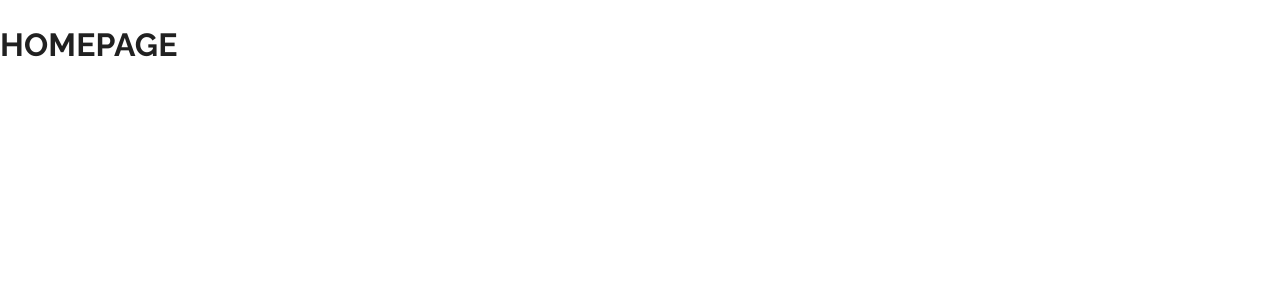
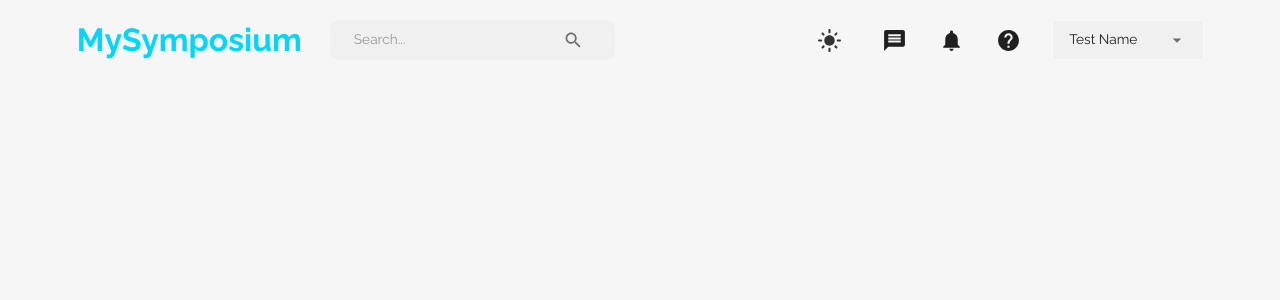
Before and after one commit to hakeem0114/MySymposium, a React (Vite) app in the folder client/: page /MySymposium/home in a window 1280 px wide. Shown: the top 300 px of the page. Built offline with nearby package versions, Linux system fonts and the light colour scheme.

Commit message:
Added navBar. Fix background colour on nav. Should be neutral white not grey

```diff
--- a/client/src/App.jsx
+++ b/client/src/App.jsx
@@ -23,7 +23,7 @@
   return (
     <div className='app'>
         <BrowserRouter>
-            <ThemeProvider theme={theme}/>
+            <ThemeProvider theme={theme}>
               <CssBaseline/>
 
               <Routes>
@@ -31,6 +31,7 @@
                     <Route path="/MySymposium/home" element={ <HomePage/> } />
                     <Route path="/MySymposium/profile/:userId" element={ <ProfilePage/> } />
               </Routes>
+            </ThemeProvider>
         </BrowserRouter>
     </div>
   )
--- a/client/src/components/FlexBetween.jsx
+++ b/client/src/components/FlexBetween.jsx
@@ -2,7 +2,7 @@
 import {styled} from '@mui/system'
 
 //Use Css style components to avoid duplication
-const FlexBetween = styled(Box)({
+const FlexBetween = styled(Box)({ //Box lets you pass styles as props in MUI componets
     display: "flex",
     justifyContent: "space-between",
     alignItems: "center"
--- a/client/src/scenes/homePage/homePage.jsx
+++ b/client/src/scenes/homePage/homePage.jsx
@@ -1,10 +1,11 @@
-import React from "react"
+import {Box} from "@mui/material"
+import { NavBar } from "../navBar/navBar"
 
 const HomePage = ()=>{
     return(
-        <div>
-            <h1>HOMEPAGE</h1>
-        </div>
+        <Box>
+            <NavBar/>
+        </Box>
     )
 }
 
--- a/client/src/scenes/navBar/navBar.jsx
+++ b/client/src/scenes/navBar/navBar.jsx
@@ -3,7 +3,7 @@
 
 //Redux Imports
 import { useDispatch,useSelector } from "react-redux"
-import { setMode, setLogout} from "states/states"
+import { setMode, setLogout} from "../../states/states"
 
 //React Router Imports
 import { useNavigate } from "react-router-dom"
@@ -19,7 +19,7 @@
     MenuItem,
     FormControl,
     useTheme,
-    useMediaQuery
+    useMediaQuery,
 } from '@mui/material'
 import{
     Search,
@@ -33,15 +33,214 @@
 } from "@mui/icons-material"
 
 //Components Imports
-import FlexBetween from "components/FlexBetween"
+import FlexBetween from "../../components/FlexBetween"
 
 
 
 const NavBar = ()=>{
+
+
+    //Dispatch actions from reducer
+    const dispatch = useDispatch()
+
+    //Navigate react routes
+    const navigate = useNavigate()
+
+    //Select global states for current user
+    const user = useSelector((state)=> state.user)
+
+    //Material UI
+    const [isMobileMenuToggled, setIsMobileMenuToggled] = useState(false) //Initally on desktop
+    const isNonMobileScreens = useMediaQuery("(min-width: 1000px)") //Material UI version of CSS mediaQuery
+
+    const theme = useTheme() //MUI hook gives access to the themeSettings in ./themes
+    const neutralLight = theme.palette.neutral.light
+    const dark = theme.palette.neutral.dark
+    const background = theme.palette.background.default
+    const primaryLight = theme.palette.primary.light
+    const alt = theme.palette.background.alt
+
+    //User Info
+    //const fullName = `${user.firstName} ${user.lastName}`
+    const fullName = `Test Name`
+
+
     return(
-        <div>
-            NavBar
-        </div>
+        <FlexBetween  padding="1rem 6%" background={alt} >
+            <FlexBetween   gap="1.75rem" >
+
+                    <Typography
+                        fontWeight="bold"
+                        fontSize="clamp(1rem, 2rem, 2.5rem)"
+                        color="primary"
+                        onClick={ ()=> navigate("/MySymposium/home")}
+                        sx={{
+                            /*Add in custom css with pseudo selectors*/
+                            /*sx prop is a shortcut for defining custom styles that has access to the theme.*/
+                            /*Hover is applied to root div*/
+                            "&:hover":{
+                                    color: primaryLight,
+                                    cursor: "pointer",
+                            },
+                        }}
+                    >
+                        MySymposium
+                    </Typography>
+
+                    {/**Show Search Bar For Non-Mobile Screens**/}
+                    {isNonMobileScreens && (
+                        <FlexBetween
+                            backgroundColor={neutralLight}
+                            borderRadius="9px"
+                            gap="3rem"
+                            padding="0.1rem 1.5rem"
+                        >
+                            <InputBase placeholder="Search..."   />
+
+                            <IconButton>
+                                <Search/>
+                            </IconButton>
+
+                        </FlexBetween>
+                    )}
+
+            </FlexBetween>
+
+
+            {/***DESKTOP NAVBAR***/}
+            {isNonMobileScreens
+            ?(
+                <FlexBetween  gap="2rem">
+                    <IconButton  onClick={()=> dispatch(setMode())}  >
+                        {theme.palette.mode === "dark" ? (
+                            <DarkMode sx= {{fontSize: "25px"}} />
+                        ):(
+                            <LightMode sx={{color:dark, fontSize:"25px"}} />
+                        )}
+                    </IconButton>
+                    <Message  sx= {{fontSize: "25px"}} />
+                    <Notifications  sx= {{fontSize: "25px"}} />
+                    <Help  sx= {{fontSize: "25px"}} />
+                    <FormControl variant= "standard" value={fullName}>
+                            <Select
+                                    value = {fullName}
+                                    sx={{
+                                        backgroundColor: neutralLight,
+                                        width: "150px",
+                                        borderRadius: "0.25rem",
+                                        p: "0.25rem 1rem",
+                                        "& .MuiSvgIcon-root":{
+                                            pr: "0.25rem",
+                                            width: "3rem"
+                                        },
+                                        "& .MuiSelect-select:focus":{
+                                            backgroundColor: neutralLight
+                                        }
+                                    }}
+                                    input={<InputBase />}
+                            >
+                                <MenuItem  value={fullName} >
+                                    <Typography>{fullName}</Typography>
+                                </MenuItem>
+
+                                <MenuItem onClick={()=>dispatch(setLogout())}>Log Out</MenuItem>
+
+
+                            </Select>
+                    </FormControl>
+                </FlexBetween>
+             )
+            : (
+                <IconButton
+                    onClick={()=> setIsMobileMenuToggled(!isMobileMenuToggled)}
+                >
+                    {/**MOBILE MENU toggles on/off on click***/}
+                    <Menu/>
+                </IconButton>
+             )}
+
+
+            {/***MOBILE NAVBAR***/}
+                {/**If its a mobile screen & its mobile menu nav have been toggled, ..**/}
+            {!isNonMobileScreens && isMobileMenuToggled &&(
+                <Box
+                    position="fixed"
+                    right="0"
+                    bottom="0"
+                    height="100%"
+                    zIndex="10"
+                    maxWidth="500px"
+                    minWidth="300px"
+                    backgroundColor={background}
+                >
+                    {/** CLOSE ICON**/}
+                    <Box display="flex" justifyContent="flex-end" p="1rem">
+                        <IconButton
+                             onClick={()=> setIsMobileMenuToggled(!isMobileMenuToggled)}
+                        >
+                            <Close/>
+                        </IconButton>
+                    </Box>
+
+
+                    {/**MENU ITEMS**/}
+                    <FlexBetween
+                        display="flex"
+                        flexDirection="column"
+                        justifyContent="center"
+                        alignItems="center"
+                        gap="3rem"
+                    >
+                            <IconButton
+                                onClick={()=> dispatch(setMode())}
+                                sx={{fontSize:"25px"}}
+                            >
+                                    {theme.palette.mode === "dark" ? (
+                                        <DarkMode sx= {{fontSize: "25px"}} />
+                                    ):(
+                                        <LightMode sx={{color:dark, fontSize:"25px"}} />
+                                    )}
+                            </IconButton>
+
+                            <Message  sx= {{fontSize: "25px"}} />
+                            <Notifications  sx= {{fontSize: "25px"}} />
+                            <Help  sx= {{fontSize: "25px"}} />
+                            <FormControl variant= "standard" value={fullName}>
+
+                                    <Select
+                                        value = {fullName}
+                                        sx={{
+                                                backgroundColor: neutralLight,
+                                                width: "150px",
+                                                borderRadius: "0.25rem",
+                                                p: "0.25rem 1rem",
+                                                "& .MuiSvgIcon-root":{
+                                                pr: "0.25rem",
+                                                width: "3rem"
+                                                },
+                                                "& .MuiSelect-select:focus":{
+                                                    backgroundColor: neutralLight
+                                                }
+                                            }}
+
+                                        input={<InputBase />}
+                                    >
+
+                                            <MenuItem  value={fullName} >
+                                                <Typography>{fullName}</Typography>
+                                            </MenuItem>
+
+                                            <MenuItem onClick={()=>dispatch(setLogout())}>Log Out</MenuItem>
+                                    </Select>
+
+                            </FormControl>
+
+                        </FlexBetween>
+                </Box>
+            )}
+
+
+        </FlexBetween>
     )
 }
 
```
Also changed, not shown: 1 other file (tests, documents, lock files or other folders). Lines whose indentation alone changed are shown as unchanged.
